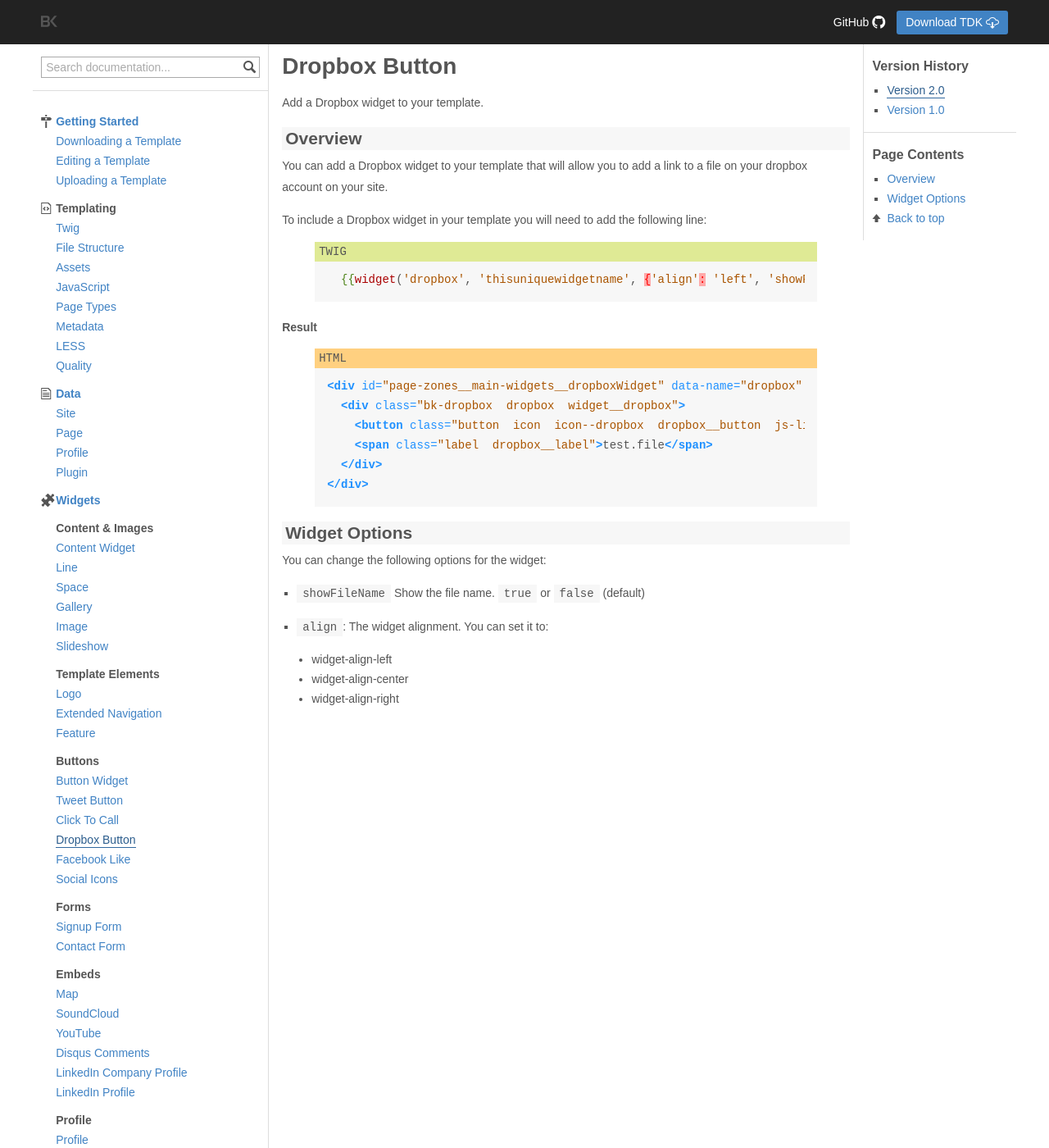
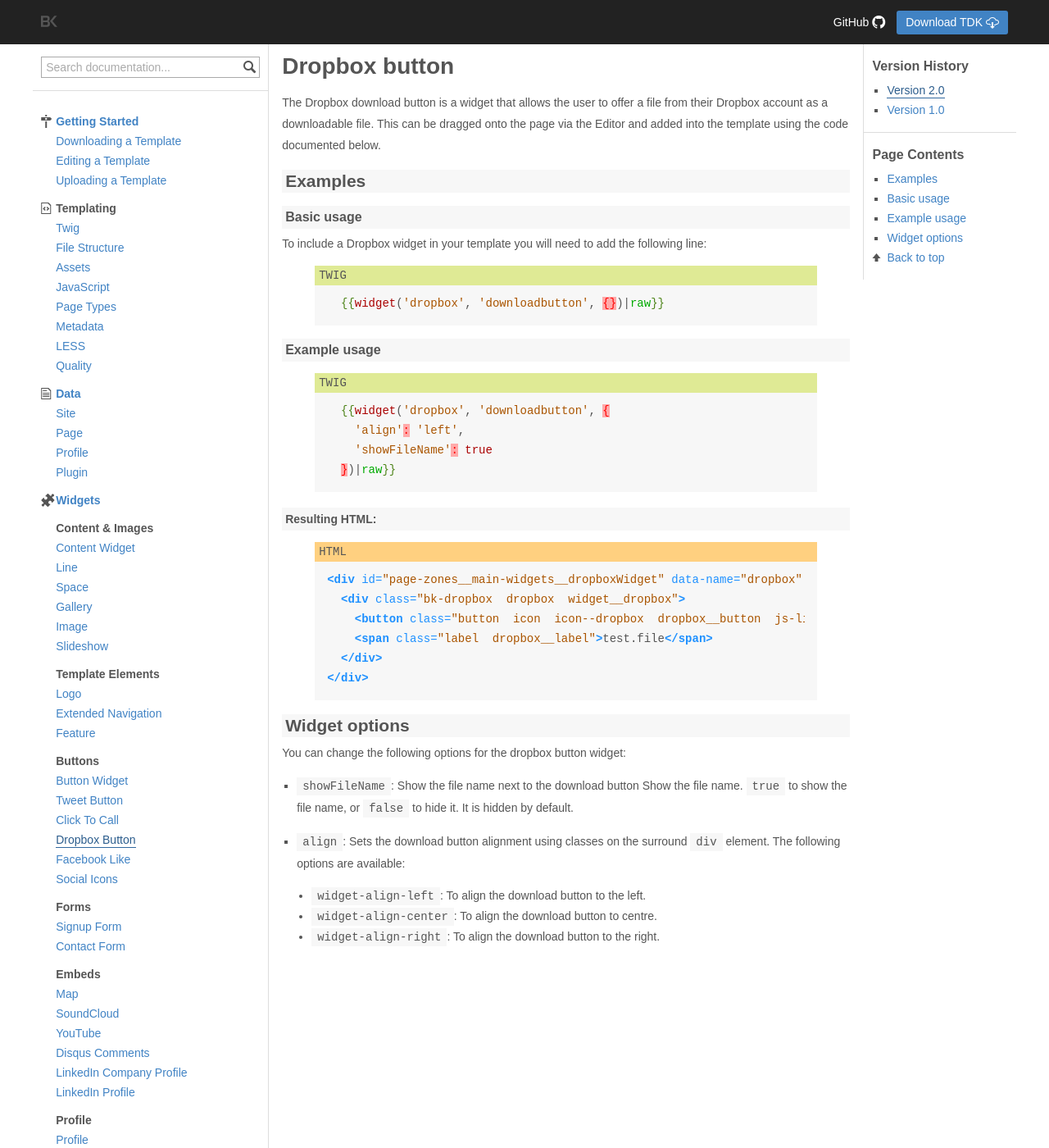
Before and after one commit to rusic/documentation, a Jekyll site: the page built from widgets/v2/dropbox-button.md, in a window 1280 px wide and 1400 px high. Shown: the whole window at 82% size. Built offline with Jekyll 4.4.1, drawn with Linux system fonts in a browser that asks for light colours.

Commit message:
Sorts dropbox widget page

````diff
--- a/widgets/v2/dropbox-button.md
+++ b/widgets/v2/dropbox-button.md
@@ -9,26 +9,39 @@ versions:
   url: /widgets/v1/dropbox-button/
 ---
 
-# Dropbox Button
+# Dropbox button
 
-Add a Dropbox widget to your template.
+The Dropbox download button is a widget that allows the user to offer a file from their Dropbox account as a downloadable file. This can be dragged onto the page via the Editor and added into the template using the code documented below.
 
-## Overview
+## Examples
 
-You can add a Dropbox widget to your template that will allow you to add a link to a file on your dropbox account on your site.
+### Basic usage
 
 To include a Dropbox widget in your template you will need to add the following line:
 
 {% highlight django %}
 {% raw %}
 
-  {{widget('dropbox', 'thisuniquewidgetname', {'align': 'left', 'showFileName': false})|raw}}
+  {{widget('dropbox', 'downloadbutton', {})|raw}}
 
 {% endraw %}
 {% endhighlight %}
 
+### Example usage
 
-<h4>Result</h4>
+{% highlight django %}
+{% raw %}
+
+  {{widget('dropbox', 'downloadbutton', {
+    'align': 'left',
+    'showFileName': true
+  })|raw}}
+
+{% endraw %}
+{% endhighlight %}
+
+#### Resulting HTML:
+
 {% highlight html %}
 {% raw %}
 
@@ -42,14 +55,14 @@ To include a Dropbox widget in your template you will need to add the following
 {% endraw %}
 {% endhighlight %}
 
-## Widget Options
+## Widget options
 
-You can change the following options for the widget:
+You can change the following options for the dropbox button widget:
 
-* ```showFileName``` Show the file name. ```true``` or ```false``` (default)
+* ```showFileName```: Show the file name next to the download button Show the file name. ```true``` to show the file name, or ```false``` to hide it. It is hidden by default.
 
-* ```align```: The widget alignment. You can set it to:
+* ```align```: Sets the download button alignment using classes on the surround ```div``` element. The following options are available:
 
-  * widget-align-left
-  * widget-align-center
-  * widget-align-right
+  * ```widget-align-left```: To align the download button to the left.
+  * ```widget-align-center```: To align the download button to centre.
+  * ```widget-align-right```: To align the download button to the right.
````
